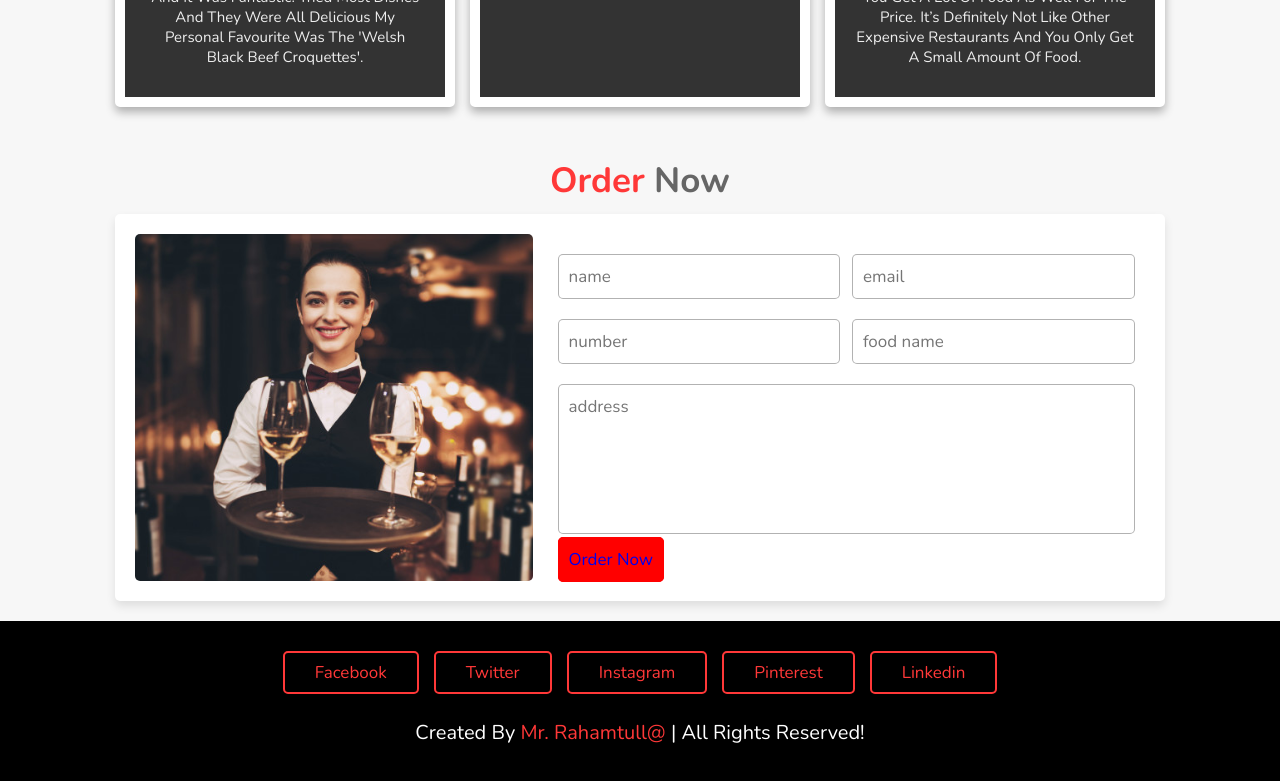
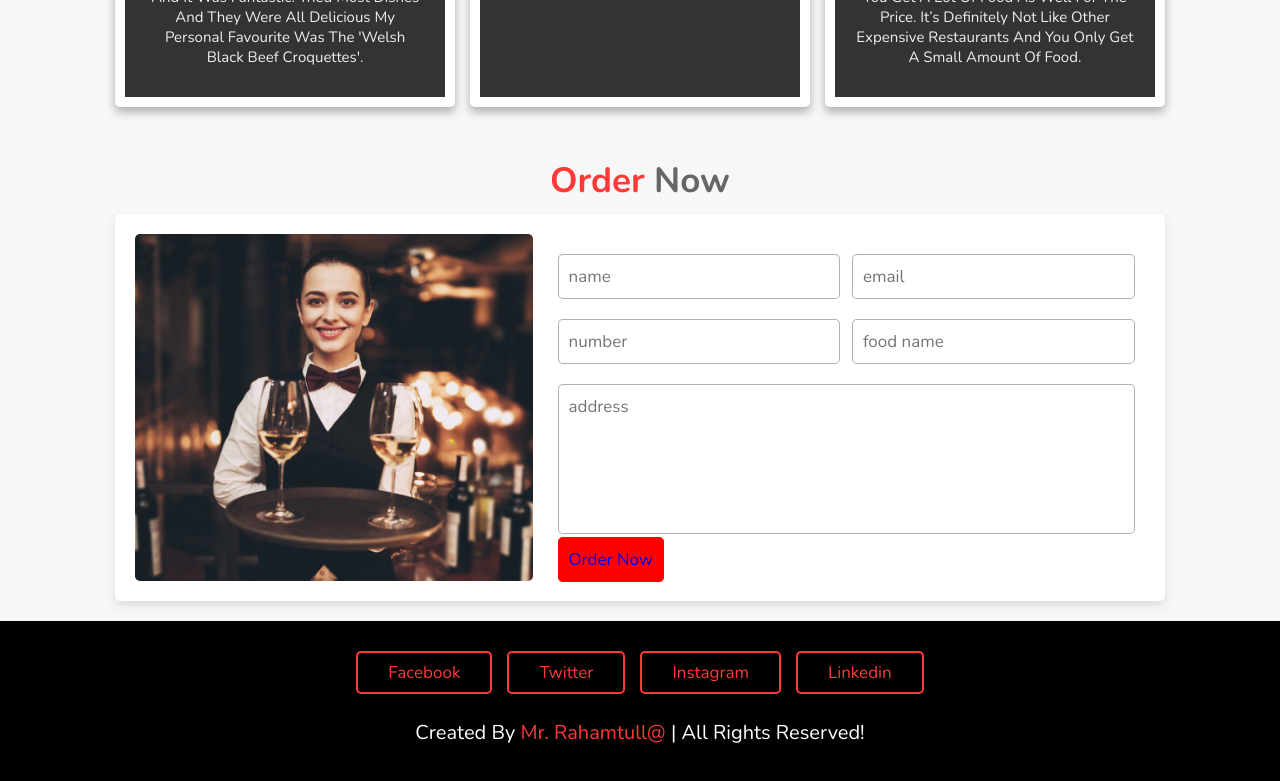
Before and after one commit to RahamCTI080/Rahamtulla-food-website, a plain HTML site: page index.html in a window 1280 px wide. Shown: the part 4127-4908 px from the top of the page. Drawn offline with nearby package versions, Linux system fonts and the light colour scheme; files whose address does not match are found by name.

Commit message:
Update index.html

```diff
--- a/index.html
+++ b/index.html
@@ -425,8 +425,7 @@
         <a href="#" class="btn">facebook</a>
         <a href="#" class="btn">twitter</a>
         <a href="#" class="btn">instagram</a>
-        <a href="#" class="btn">pinterest</a>
-        <a href="#" class="btn">linkedin</a>
+        <a href="https://www.linkedin.com/in/shaik-rahamtulla-637ba6321/" class="btn">linkedin</a>
     </div>
 
     <h1 class="credit"> created by <span> mr. Rahamtull@ </span> | all rights reserved! </h1>
```
